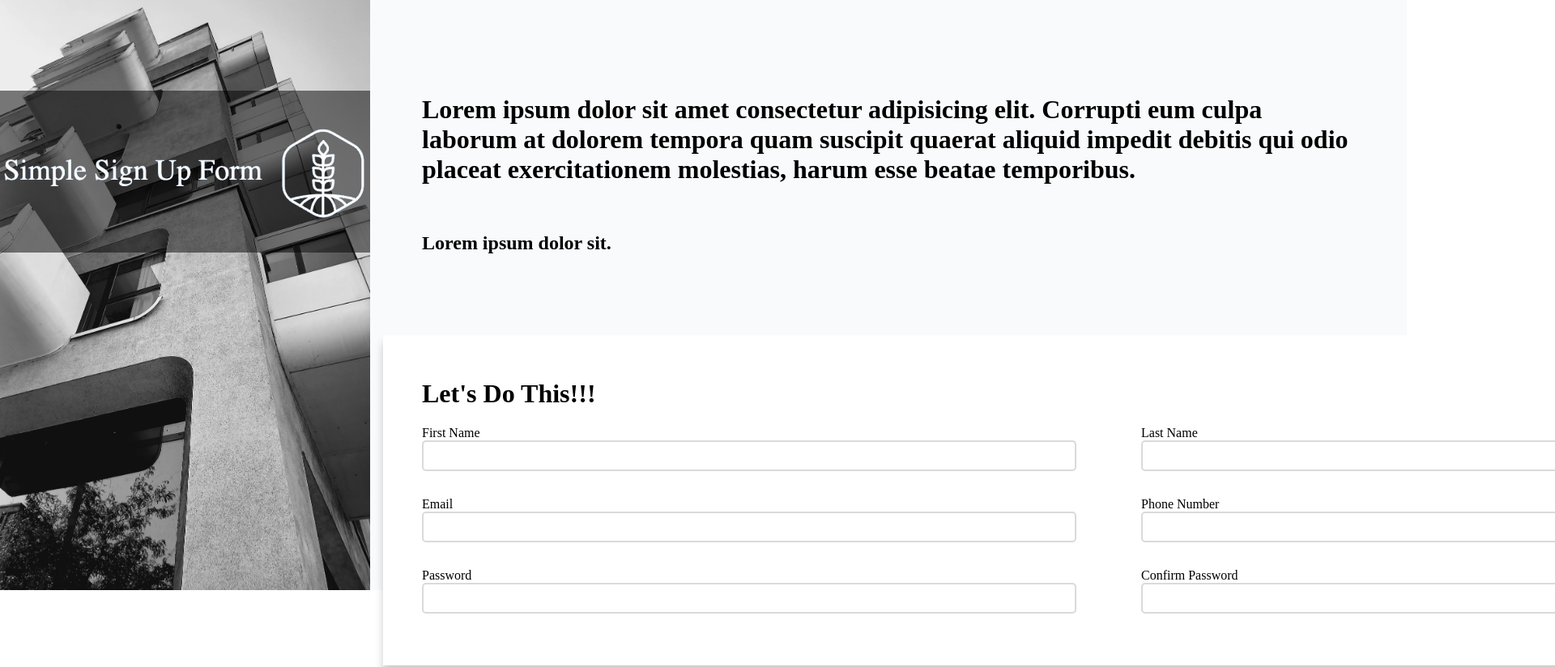
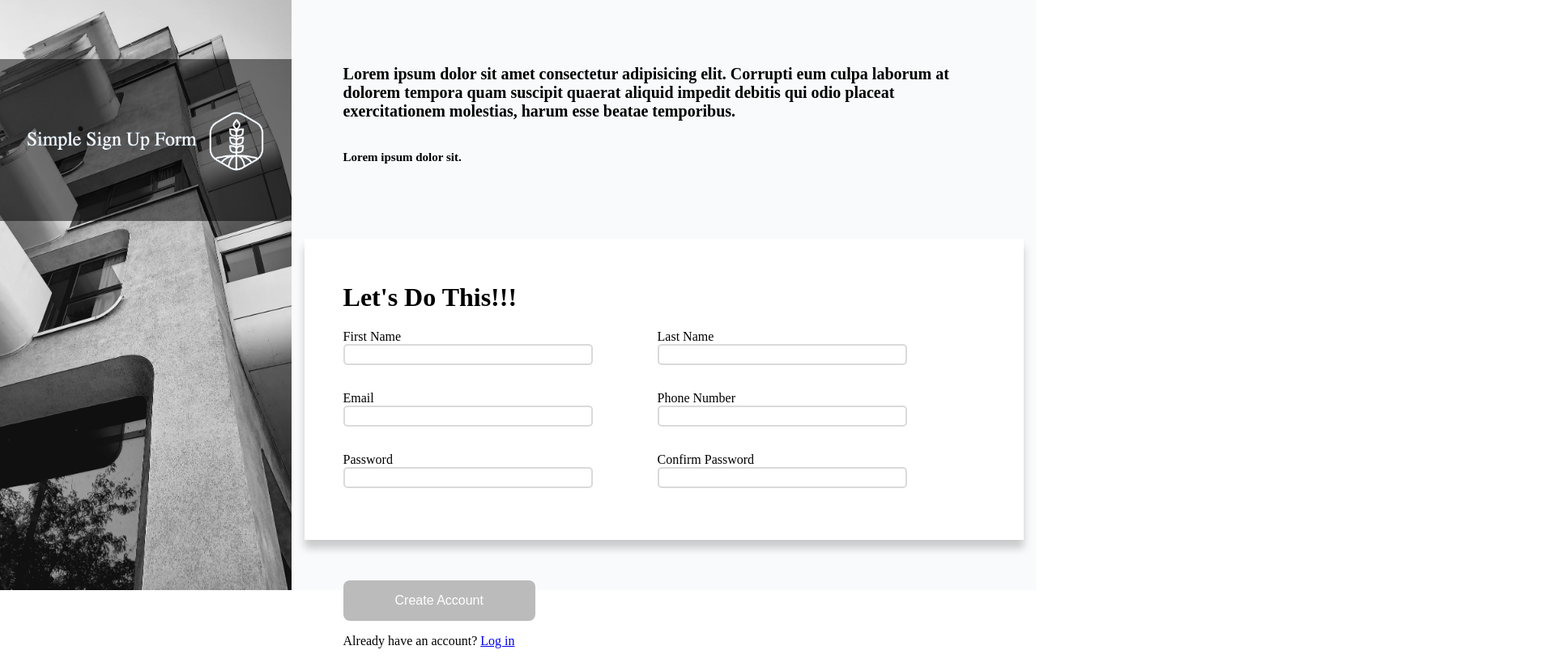
Before and after one commit to Robalexg/SimpleSignUpForm, a plain HTML site: page index.html in a window 1280 px wide. Shown: the part 71-895 px from the top of the page at 81% size, 1920 px wide, since content can reach past the window. After the commit the page ends 872 px from the top, so only its background shows below. Drawn offline with Linux system fonts and the light colour scheme.

Commit message:
fixed css html

```diff
--- a/index.html
+++ b/index.html
@@ -9,7 +9,7 @@
 <body>
     <div id="left">
         <div class="strip">
-            <img src="./images/logo.png" alt="">
+            <img id="logo" src="./images/logo.png" alt="">
         </div>
     </div>
     <div id="right">
--- a/style.css
+++ b/style.css
@@ -5,12 +5,15 @@ body{
 #left, #right{
     height: 100vh;
 }
-
+#logo{
+    height: auto;
+    width: 300px;
+}
 #left{
     background-image: url('./images/background.jpg');
     background-position: center;
     background-size: cover;
-    width: 50vw;
+    width: 500px;
 }
 
 .strip{
@@ -30,6 +33,7 @@ body{
 .header{
     margin-top: 8%;
     padding: 4rem;
+    font-size: 10px;
 }
 
 .formContainer{
@@ -53,15 +57,15 @@ body{
 
 
 input{
-    height: 2rem;
-    width: 50rem;
+    height: 20px;
+    width: 300px;
     border: 2px solid rgba(181, 181, 181, 0.5);
     border-radius: 5px;
-
 }
 
 .footer{
-    padding: 4rem;
+    padding: 0 4rem;
+    margin-top: 50px;
 }
 .btn{
     background: #bbbbbb;
```
